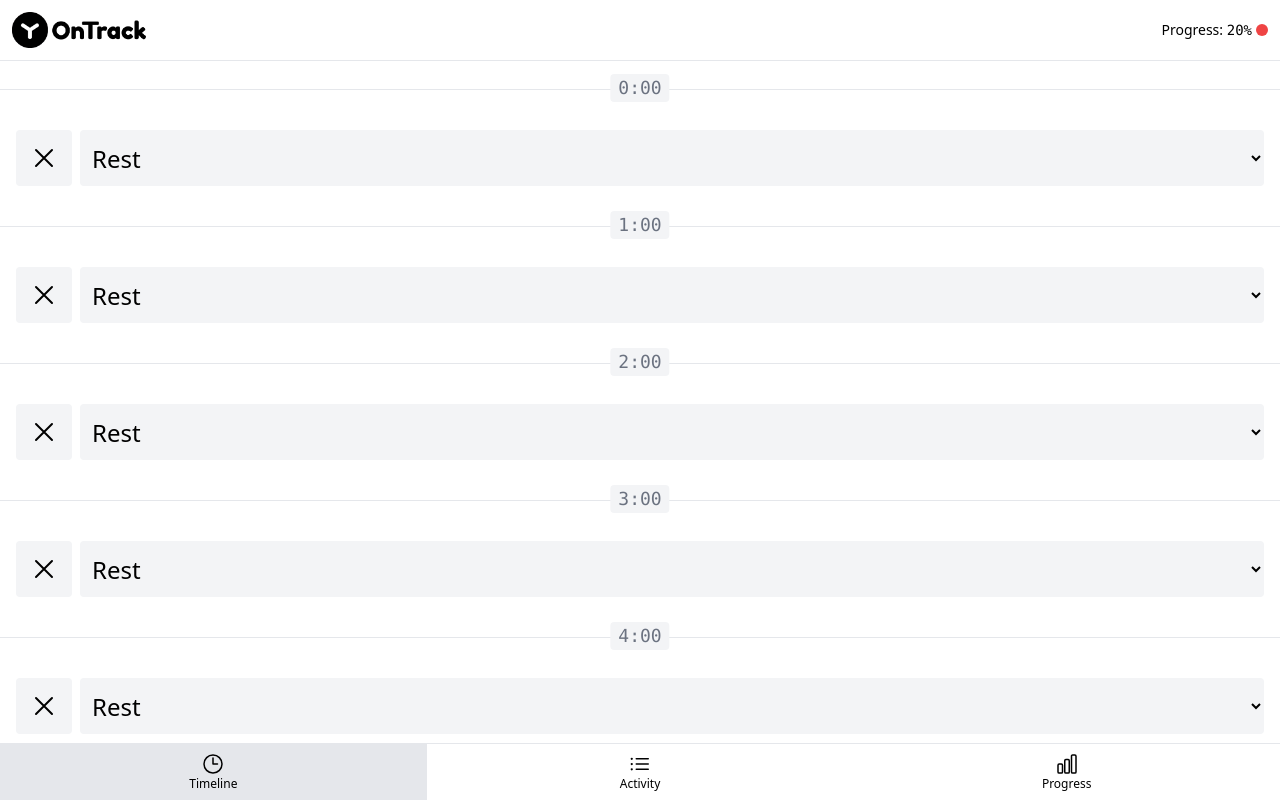
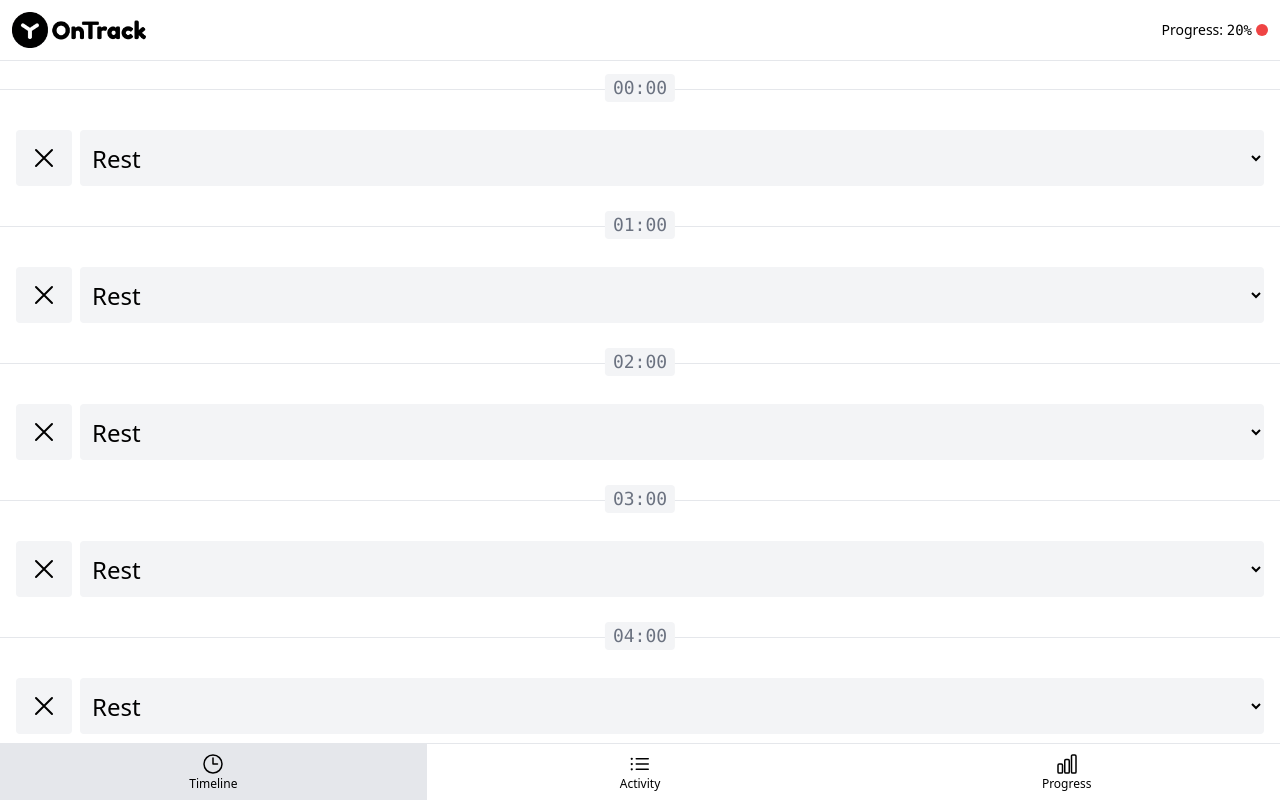
Before and after one commit to sergsagan/app-ontrack, a Vue app: page /#timeline in a window 1280 px wide. Shown: the top 802 px of the page. Built offline with nearby package versions, Linux system fonts and the light colour scheme.

Commit message:
component Hour

```diff
--- /dev/null
+++ b/src/components/TimelineHour.vue
@@ -0,0 +1,33 @@
+<script setup>
+import { isHourValid } from '@/validators.js'
+
+const props = defineProps({
+  hour: {
+    type: Number,
+    required: true,
+    validator: isHourValid
+  }
+});
+
+const classes = [
+  'absolute -top-4 left-1/2 -translate-x-1/2 rounded px-2 font-mono text-lg',
+  props.hour === new Date().getHours()
+    ? 'bg-purple-900 font-black text-white' : 'bg-gray-100 text-gray-500'
+];
+
+const formattedHour = `${props.hour.toString().padStart(2, 0)}:00`
+
+</script>
+
+<template>
+  <a
+    href="#"
+    :class="classes"
+  >
+    {{ formattedHour }}
+  </a>
+</template>
+
+<style scoped>
+
+</style>
--- a/src/components/TimelineItem.vue
+++ b/src/components/TimelineItem.vue
@@ -1,21 +1,16 @@
 <script setup>
 import { ref } from 'vue'
 import BaseSelect from '@/components/BaseSelect.vue'
+import TimelineHour from '@/components/TimelineHour.vue'
 import { isTimelineItemValid } from '@/validators.js'
 
-const props = defineProps({
+defineProps({
   timelineItem: {
     type: Object,
     required: true,
     validator: isTimelineItemValid
   }
 });
-
-const hourLinkClasses = [
-  'absolute -top-4 left-1/2 -translate-x-1/2 rounded px-2 font-mono text-lg',
-  props.timelineItem.hour === new Date().getHours()
-  ? 'bg-purple-900 font-black text-white' : 'bg-gray-100 text-gray-500'
-];
 
 const options = [
   { value: 1, label: 'Coding' },
@@ -28,12 +23,7 @@
 
 <template>
   <li class="relative flex flex-col gap-2 border-t border-gray-200 py-10 px-4">
-    <a
-      href="#"
-      :class="hourLinkClasses"
-    >
-      {{ timelineItem.hour }}:00
-    </a>
+    <TimelineHour  :hour="timelineItem.hour"/>
     <BaseSelect
       :selected="selectedActivityId"
       :options="options"
@@ -42,7 +32,3 @@
     />
   </li>
 </template>
-
-<style scoped>
-
-</style>
--- a/src/validators.js
+++ b/src/validators.js
@@ -27,6 +27,10 @@
   return isNumber(value) || isNull(value)
 }
 
+export function isHourValid(hour) {
+  return isNumber(hour) && isBetween(hour, MIDNIGHT_HOUR, HOURS_IN_DAY - 1)
+}
+
 function isNumber(value) {
   return typeof value === 'number'
 }
@@ -43,10 +47,6 @@
   return value === undefined
 }
 
-function isHourValid(hour) {
-  return isNumber(hour) && isBetween(hour, MIDNIGHT_HOUR, HOURS_IN_DAY - 1)
-}
-
 function isBetween(value, start, end) {
   return value >= start && value <= end
 }
```
